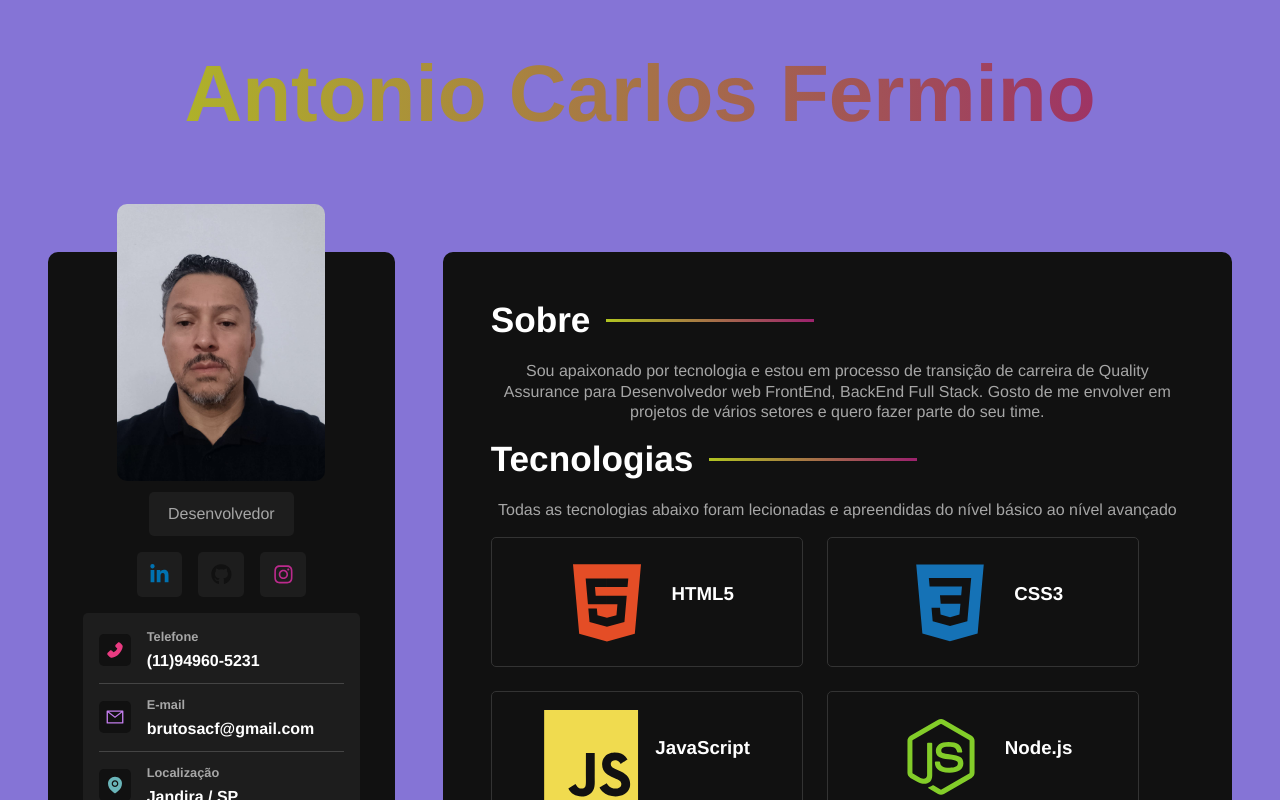
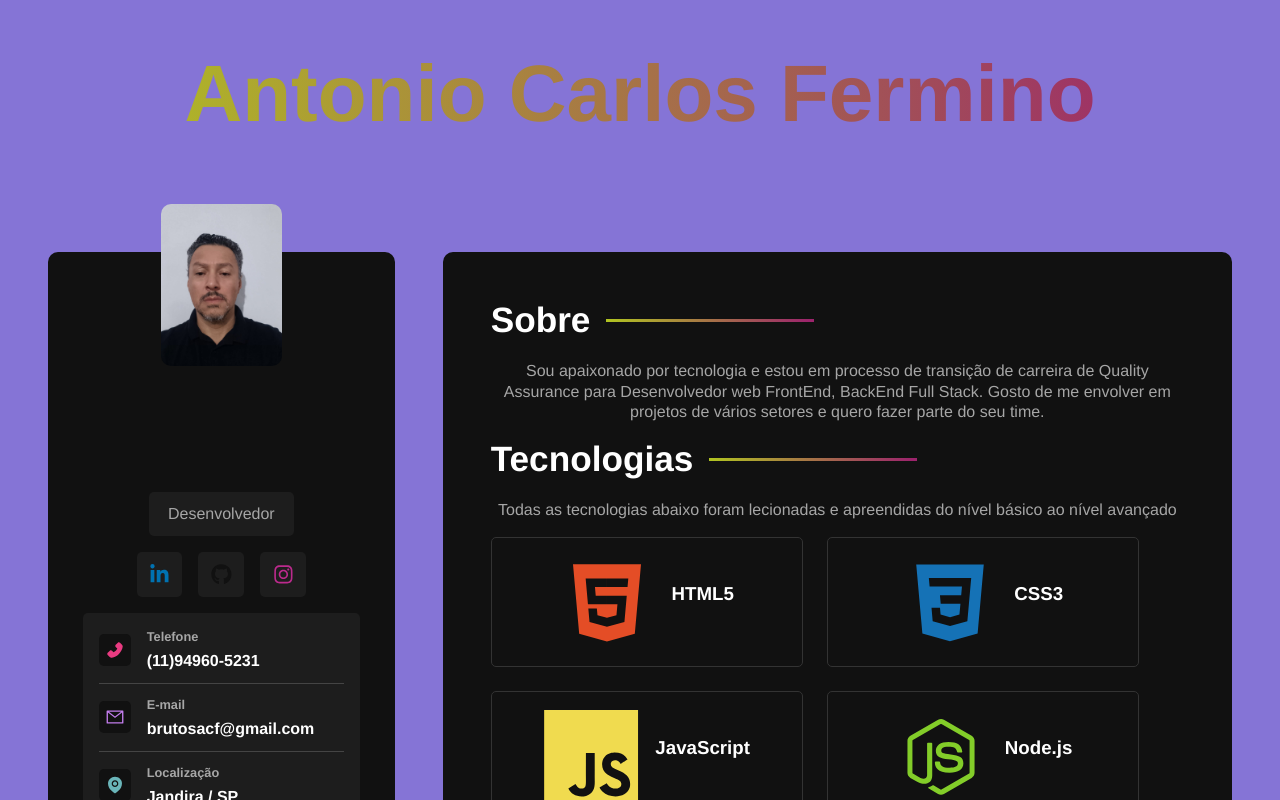
Before and after one commit to carlosfermino/projeto_portfolio, a React (Vite) app: page / in a window 1280 px wide. Shown: the top 800 px of the page. Built offline with nearby package versions, Linux system fonts and the light colour scheme.

Commit message:
Ajuste image component sidebar

```diff
--- a/src/styles/components/sidebar.sass
+++ b/src/styles/components/sidebar.sass
@@ -13,7 +13,7 @@
     padding: 3rem 0
 
     img
-        max-width: 60%
+        max-width: 35%
         border-radius: variables.$container-border-radius
         position: absolute
         top: -3rem
```
